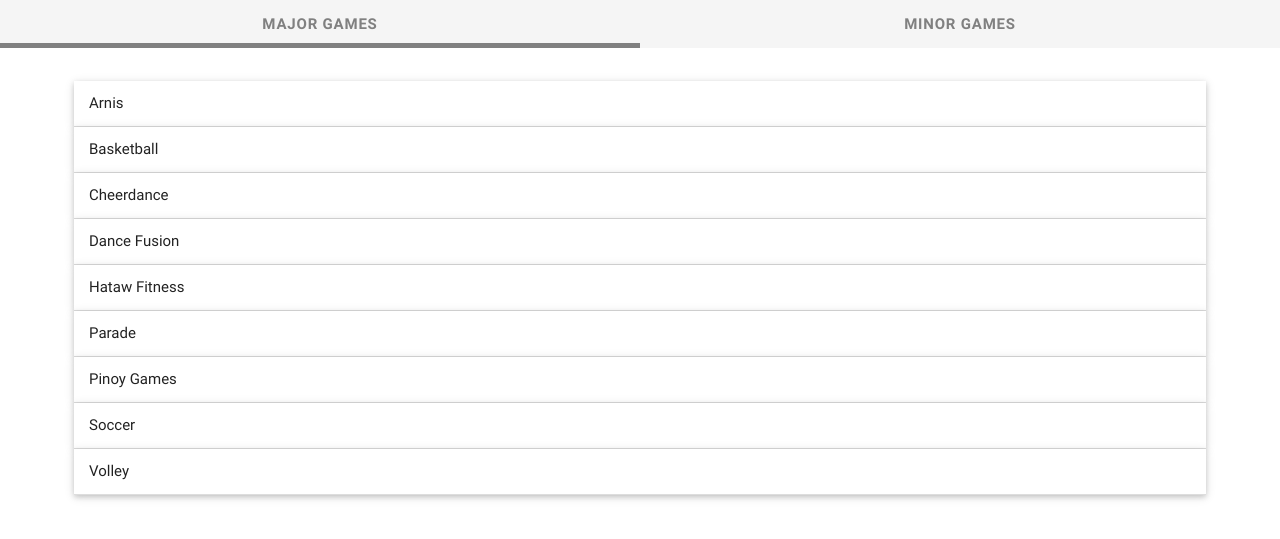
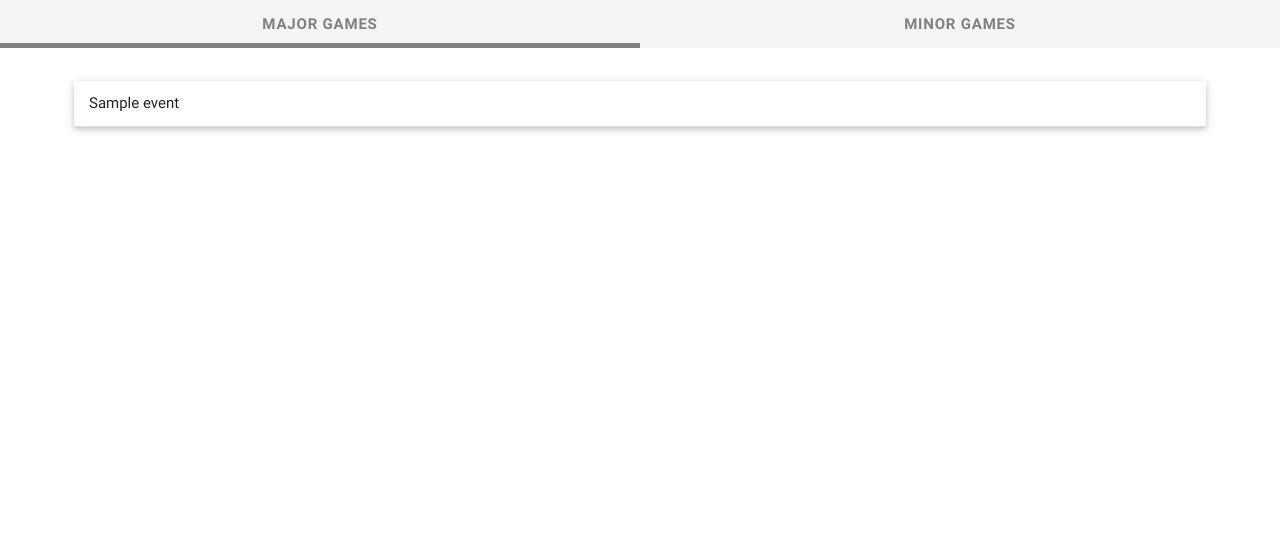
Before and after one commit to miriammariety/scoreboard, a Django app: page /schedule/ in a window 1280 px wide. Shown: the part 64-603 px from the top of the page. Run offline with Django 3.2, Linux system fonts and the light colour scheme; tables that the repository leaves empty hold one stand-in row (values such as "Sample post"); some libraries are stand-ins or nearby versions.

Commit message:
add ongoing and upcoming events to homepage
will need better design, also added schedules, will also need better
design

```diff
--- a/live/models.py
+++ b/live/models.py
@@ -1,6 +1,7 @@
 from __future__ import unicode_literals
 
 from django.db import models
+from django.utils import timezone
 
 
 class Cluster(models.Model):
@@ -13,6 +14,16 @@ class Cluster(models.Model):
         return self.name
 
 
+class EventManager(models.Manager):
+    def get_upcoming(self):
+        qs = self.get_queryset()
+        return qs.filter(schedules__time__gt=timezone.now()).filter(is_done=False)
+
+    def get_current(self):
+        qs = self.get_queryset()
+        return qs.filter(schedules__time__lte=timezone.now()).filter(is_done=False)
+
+
 class Event(models.Model):
     name = models.CharField(max_length=30, primary_key=True,
                             help_text='The name of the event.')
@@ -23,6 +34,7 @@ class Event(models.Model):
                   'event is a major event.')
     is_done = models.BooleanField(
         help_text='A boolean to represent whether this event is done.')
+    objects = EventManager()
 
     def __unicode__(self):
         return self.name
--- a/live/templates/live/schedule.html
+++ b/live/templates/live/schedule.html
@@ -15,42 +15,16 @@
   <div class="schedule-container">
     <div id="majorg" class="col s12">
       <ul class="collapsible popout" data-collapsible="expandable">
-        <li>
-          <div class="collapsible-header">Arnis</div>
-          <div></div>
-        </li>
-        <li>
-          <div class="collapsible-header">Basketball</div>
-          <div></div>
-        </li>
-        <li>
-          <div class="collapsible-header">Cheerdance</div>
-          <div></div>
-        </li>
-        <li>
-          <div class="collapsible-header">Dance Fusion</div>
-          <div></div>
-        </li>
-        <li>
-          <div class="collapsible-header">Hataw Fitness</div>
-          <div></div>
-        </li>
-        <li>
-          <div class="collapsible-header">Parade</div>
-          <div></div>
-        </li>
-        <li>
-          <div class="collapsible-header">Pinoy Games</div>
-          <div></div>
-        </li>
-        <li>
-          <div class="collapsible-header">Soccer</div>
-          <div></div>
-        </li>
-        <li>
-          <div class="collapsible-header">Volley</div>
-          <div></div>
-        </li>
+		{% for event in event_list %}
+		<li>
+			<div class="collapsible-header">{{ event.name }}</div>
+			<div class="collapsible-body">
+				{% for schedule in event.schedules.all %}
+				{{ schedule.time }}
+				{% endfor %}
+			</div>
+		</li>
+		{% endfor %}
       </ul>
     </div>
     <div id="minorg" class="col s12">
--- a/live/views.py
+++ b/live/views.py
@@ -1,8 +1,19 @@
 from django.shortcuts import render
-from django.views.generic import TemplateView
+from django.views.generic import TemplateView, ListView
+
+from live.models import Event
 
 class HomeView(TemplateView):
     template_name = 'live/homepage.html'
 
-class ScheduleView(TemplateView):
+    def get_context_data(self, **kwargs):
+        context = super(HomeView, self).get_context_data(**kwargs)
+        context['upcoming_events'] = Event.objects.get_upcoming()
+        context['ongoing_events'] = Event.objects.get_current()
+        return context
+
+
+class ScheduleView(ListView):
     template_name = 'live/schedule.html'
+    model = Event
+    context_object_name = 'event_list'
```
Also changed, not shown: live/templates/live/homepage.html (+12 -0 lines).
